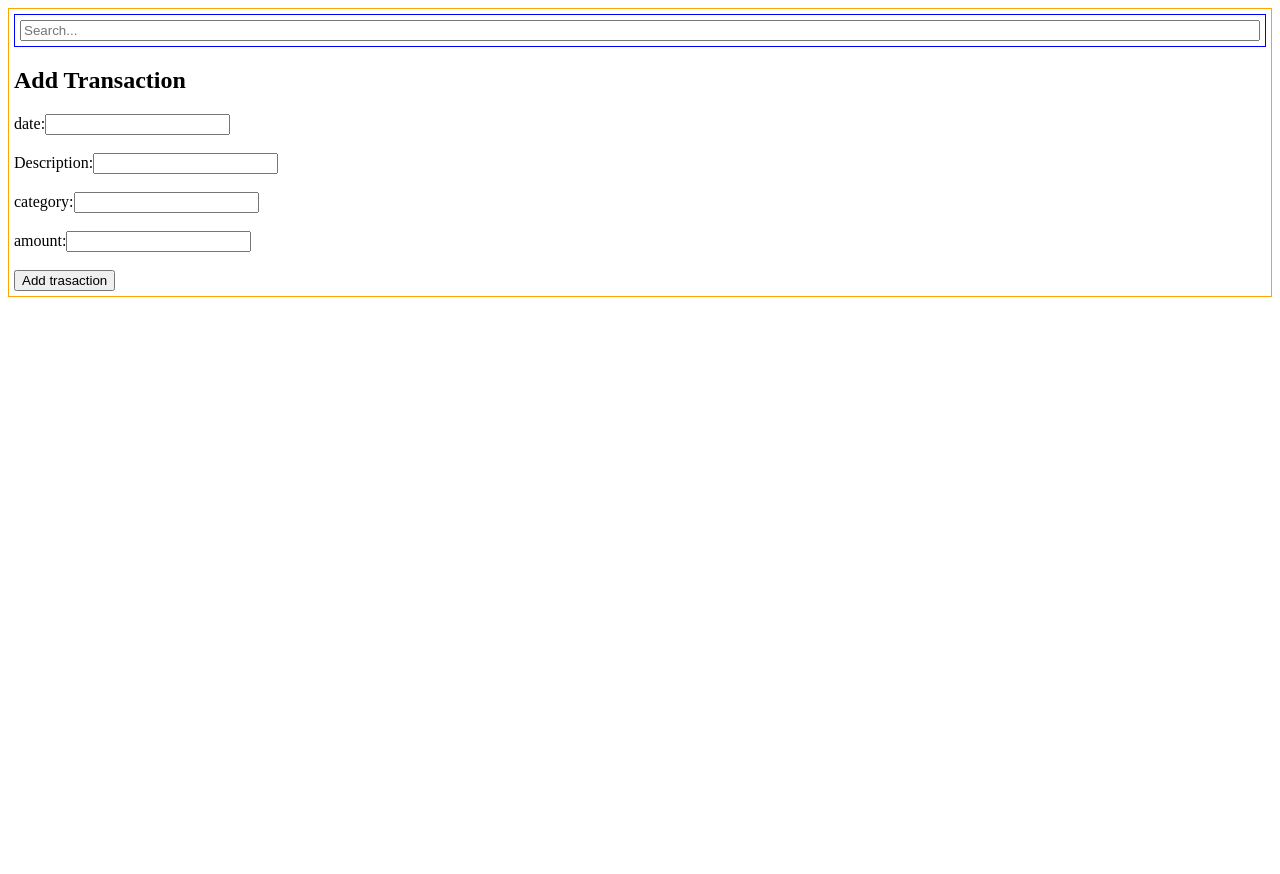
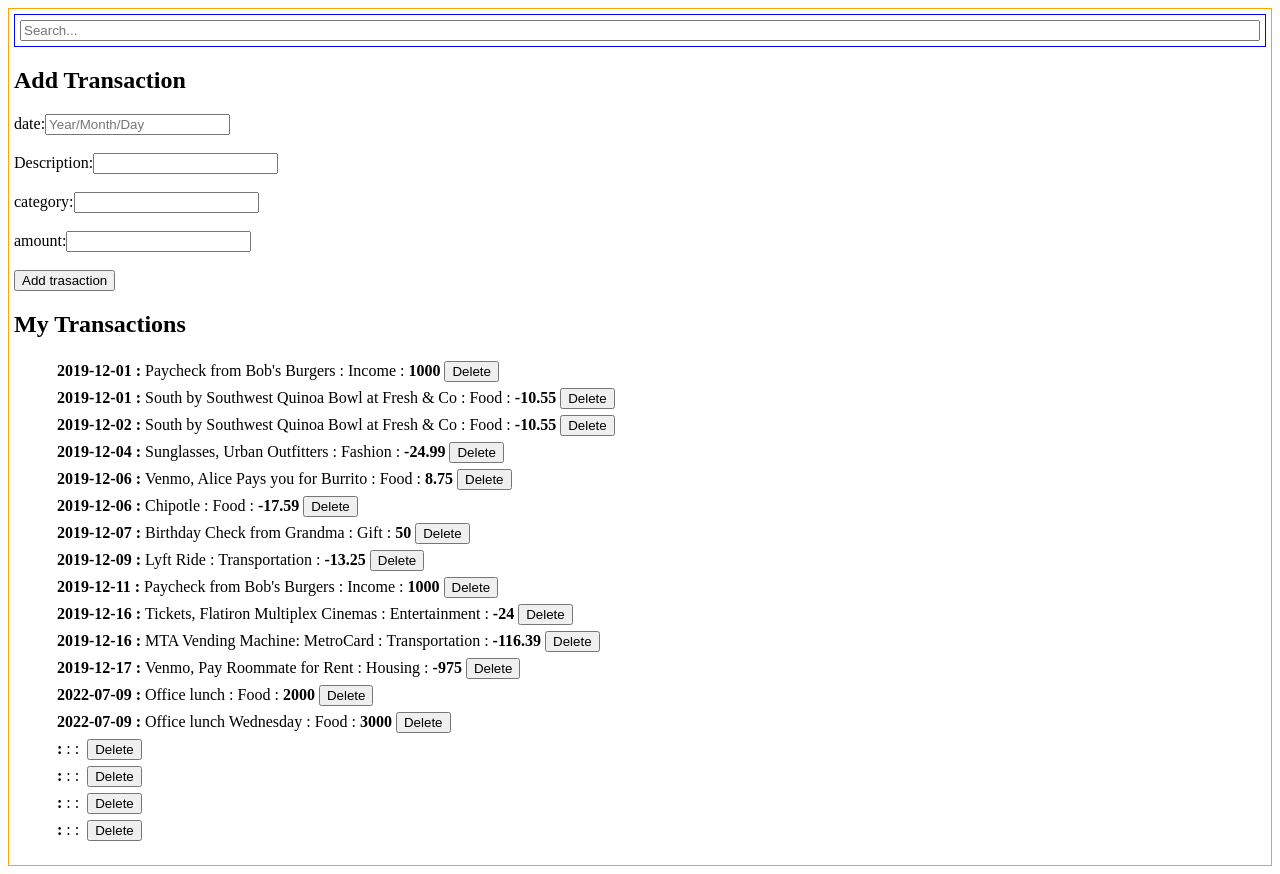
Before and after one commit to austinaeden/phase-02-code-challenge-wk-1, a React (Vite) app in the folder react-app/: page / in a window 1280 px wide. Before the commit the page ends 800 px from the top, so only its background shows below. Built offline with nearby package versions, Linux system fonts and the light colour scheme; data requests are answered from the project's data file.

Commit message:
seventh commit

```diff
--- a/react-app/db.json
+++ b/react-app/db.json
@@ -106,6 +106,33 @@
         "amount": "mm"
       },
       "id": 15
+    },
+    {
+      "transaction": {
+        "date": "ww",
+        "description": "",
+        "category": "",
+        "amount": ""
+      },
+      "id": 16
+    },
+    {
+      "transaction": {
+        "date": "ww",
+        "description": "dd",
+        "category": "gg",
+        "amount": "jj"
+      },
+      "id": 17
+    },
+    {
+      "transaction": {
+        "date": "ww",
+        "description": "dd",
+        "category": "gg",
+        "amount": "jj"
+      },
+      "id": 18
     }
   ]
 }
--- a/react-app/src/App.jsx
+++ b/react-app/src/App.jsx
@@ -1,21 +1,20 @@
 import React from 'react'
 import SearchBar from './searchBar'
 import NewTransaction from './newtransaction'
+import TransactionList from './transactionlist'
 import { useEffect, useState } from 'react'
 
 function FilterableProductTable() {
-  const [transaction, setTransactions] = useState([]);
+  const [transactions, setTransactions] = useState([]);
 
   useEffect(() => {
       fetch("http://localhost:3000/transactions")
         .then((r) => r.json())
-        .then(transactions=>{
-          transactions.forEach((transaction)=>setTransactions(transaction))
-        })
+        .then(data => setTransactions(data))
   }, [])
 
   function addTransaction(newTransactions) {
-    const updatedTransactions = [...transaction, newTransactions]
+    const updatedTransactions = [...transactions, newTransactions]
     setTransactions(updatedTransactions);
   }
 
@@ -24,6 +23,7 @@ function FilterableProductTable() {
     <div style={{ padding: "5px", border: "1px solid orange"}}>
       <SearchBar />
       <NewTransaction onAddTransaction={addTransaction} />
+      <TransactionList transactions={transactions}/>
     </div>
   )
 }
--- a/react-app/src/newtransaction.jsx
+++ b/react-app/src/newtransaction.jsx
@@ -38,6 +38,7 @@ function NewTransaction({ onAddTransaction }) {
             <input
                 type="text"
                 id="date"
+                placeholder="Year/Month/Day"
                 value={date}
                 onChange={(e) => setDate(e.target.value)}
             />
--- /dev/null
+++ b/react-app/src/transactionlist.jsx
@@ -0,0 +1,18 @@
+import React from "react";
+import TransactionItem from "./transactions";
+
+function TransactionList({ transactions }) {
+
+  return (
+    <div>
+      <h2>My Transactions</h2>
+      <ul>
+        {transactions.map((transaction) => (
+          <TransactionItem key={transaction.id} transaction={transaction} />
+        ))}
+      </ul>
+    </div>
+  );
+}
+
+export default TransactionList;
--- a/react-app/src/transactions.jsx
+++ b/react-app/src/transactions.jsx
@@ -12,13 +12,18 @@ function TransactionItem({ transaction, onUpdateTodo, onDeleteTodo }) {
     }
 
     return (
-        <li>
-            <strong>{ date }</strong>
-            <strong>{ description }</strong>
-            <strong>{ category }</strong>
-            <strong>{ amount }</strong>
-            <button onClick={handleDelete}>Delete</button>
-        </li>
+        <table>
+            <tbody>
+                <td><strong>{date} : </strong></td>
+                <td>{description} : </td>
+                <td>{category} : </td>
+                <td><strong>{amount}</strong></td>
+                <td>
+                    <button>Delete</button>
+                </td>
+            </tbody>
+        </table>
+
     )
 }
 
```
